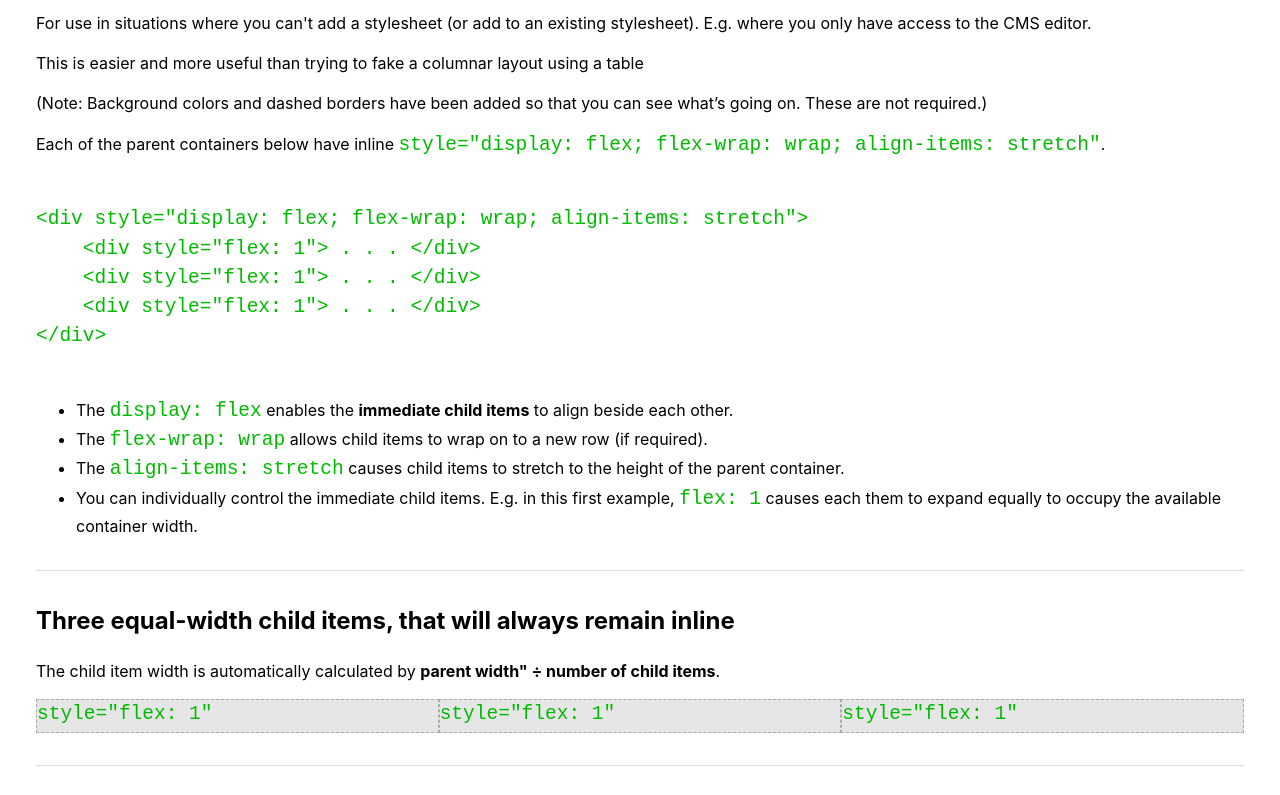
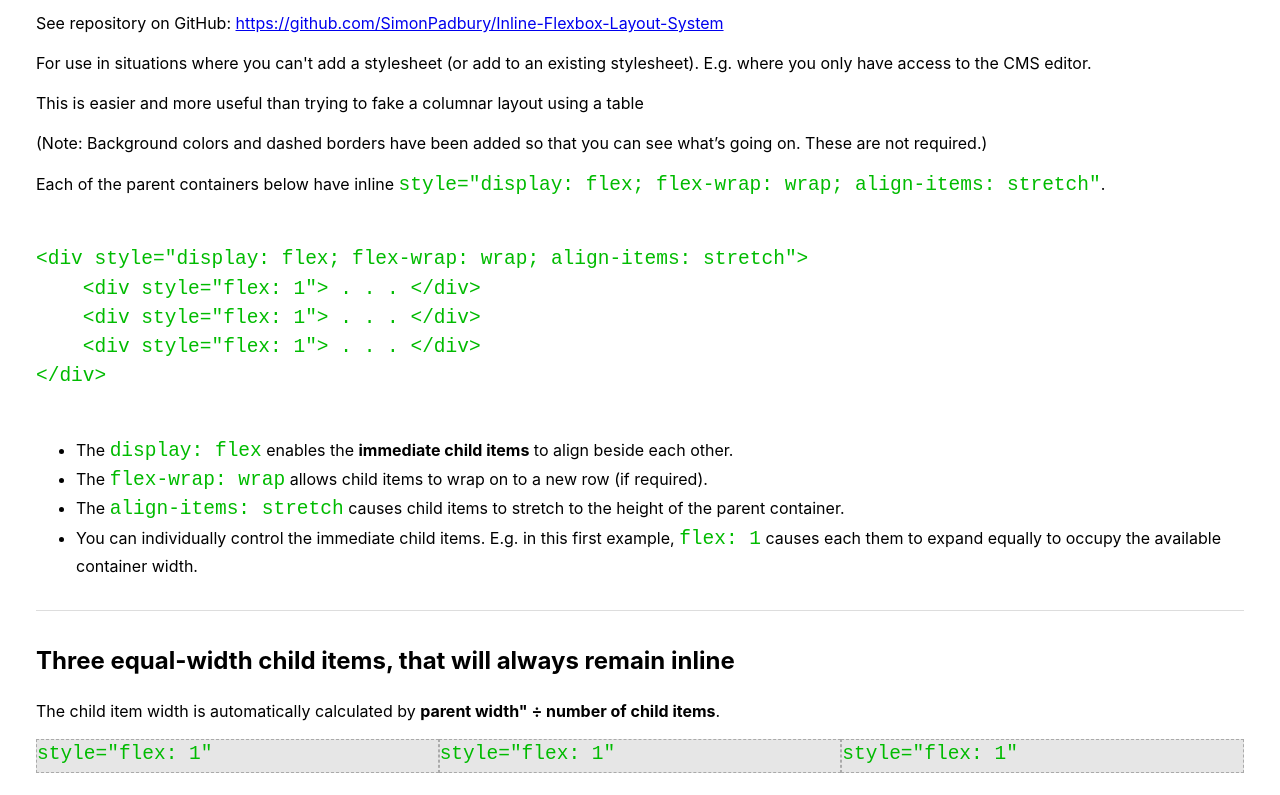
Before and after one commit to SimonPadbury/Inline-Flexbox-Layout-System, a plain HTML site: page index.html in a window 1280 px wide. Shown: the part 80-875 px from the top of the page. Drawn offline with Linux system fonts and the light colour scheme.

Commit message:
Update index.html

```diff
--- a/index.html
+++ b/index.html
@@ -42,6 +42,8 @@
     <main>
 
         <h1>Inline Flexbox Layout System</h1>
+
+        <p>See repository on GitHub: <a href="https://github.com/SimonPadbury/Inline-Flexbox-Layout-System">https://github.com/SimonPadbury/Inline-Flexbox-Layout-System</a></p>
 
         <p>For use in situations where you can't add a stylesheet (or add to an existing stylesheet). E.g. where you only have access to the CMS editor.
 
```
